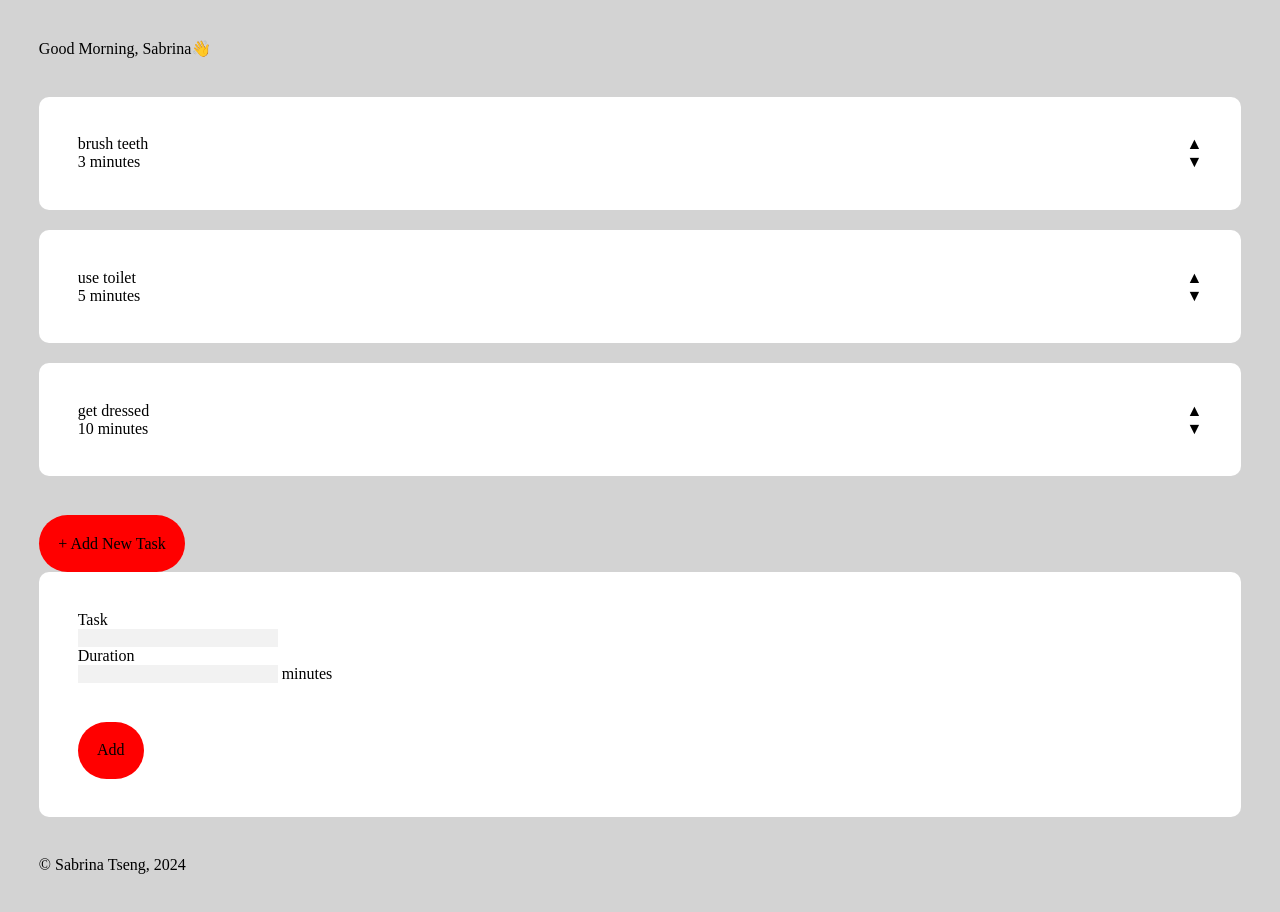
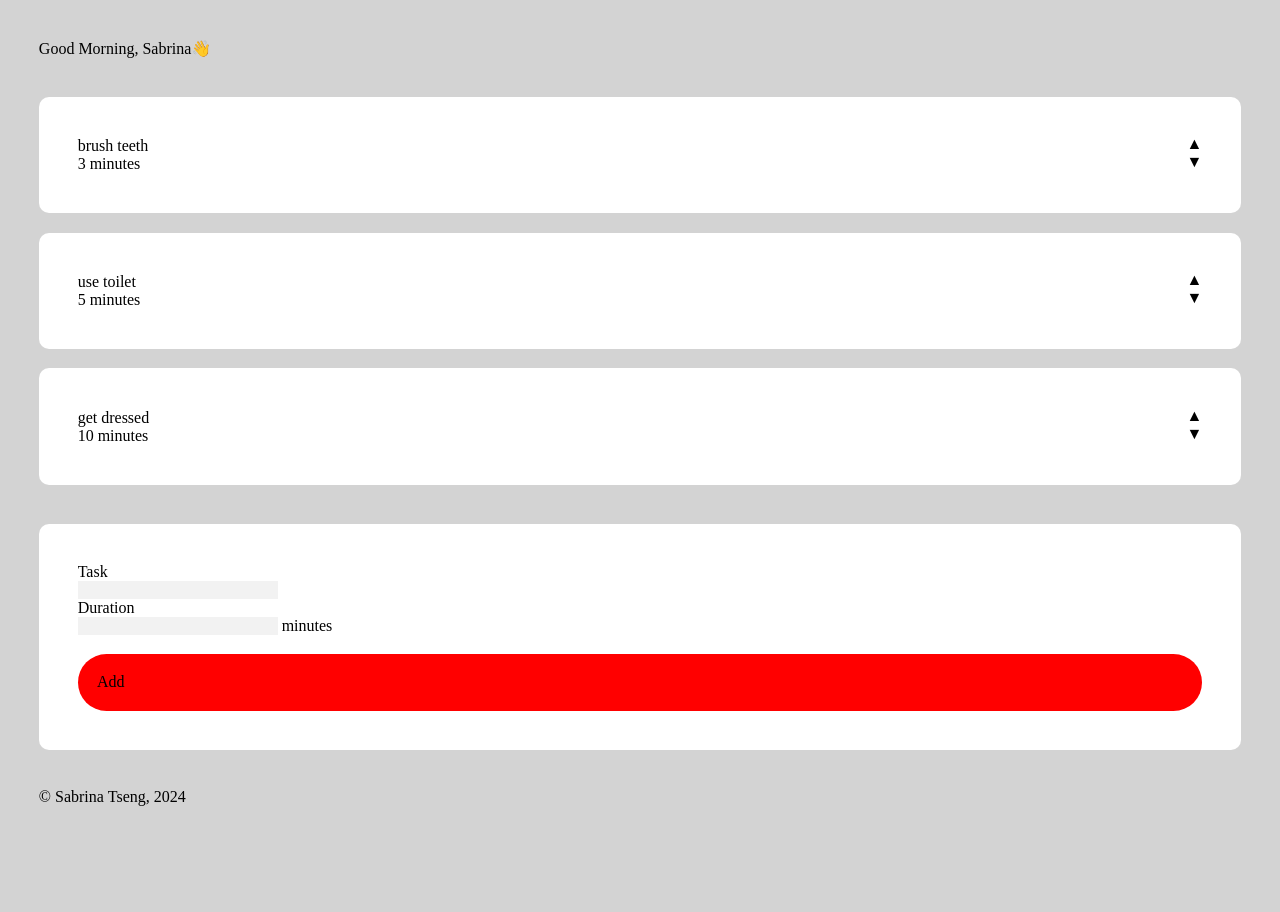
Before and after one commit to Sabrina-Tseng/functions, a plain HTML site: page index.html in a window 1280 px wide. Both pictures are taken after a click on the button "+ Add New Task". After the commit the page ends 845 px from the top, so only its background shows below. Drawn offline with nearby package versions, Linux system fonts and the light colour scheme.

Commit message:
functional todo list

```diff
--- a/css/style.css
+++ b/css/style.css
@@ -55,38 +55,78 @@ body {
 
 
 /* ==================== todo list ==================== */
+#todo {
+	display: flex;
+	flex-direction: column;
+	gap: var(--gutter);
+}
 #todo-list {
 	display: flex;
 	flex-direction: column;
 	gap: calc(var(--gutter)/2);
 }
-#todo-list li{
+#todo-list li {
+	padding: var(--gutter);
+	background-color: var(--list-color);
+	border-radius: 10px;
+
 	display: flex;
 	flex-direction: row;
 	justify-content: space-between;
+	align-items: center;
+}
 
-	padding: var(--gutter);
-	background-color: var(--list-color);
-	border-radius: 10px;
+/* arrow */
+.list-control {
+	display: flex;
+	flex-direction: row;
 }
-#todo-list li div:last-child {
+.arrow {
 	display: flex;
 	flex-direction: column;
+}
+
+/* delete */
+.no-space {
+	width: 0;
+}
+.delete {
+	position: relative;
+	left: calc(var(--gutter)/2);
+	width: var(--gutter);
+	height: var(--gutter);
+	border-radius: 100px;
+	background-color: red;
+	display: flex;
+	justify-content: center;
+	align-items: center;
+
+	opacity: 0;
+	transition: 0.25s;
+}
+li:hover .delete {
+	opacity: 1;
 }
 
 /* add new task */
 button {
 	display: block;
+	width: 100%;
 	padding: calc(var(--gutter)/2);
 	background-color: red;
 	border-radius: 100px;
-	margin-top: var(--gutter);
 }
 form {
 	padding: var(--gutter);
 	background-color: var(--list-color);
 	border-radius: 10px;
+	display: flex;
+	flex-direction: column;
+	gap: calc(var(--gutter)/2);
 }
 input {
 	background-color: rgba(0, 0, 0, 0.05);
 }
+.hidden {
+	display: none;
+}
--- a/index.html
+++ b/index.html
@@ -20,19 +20,21 @@
 		</header>
 
 		<main class="margin">
-			<section>
+			<section id="todo">
 				<ul id="todo-list">
 				</ul>
-
-				<button id="add">+ Add New Task</button>
-				<form name="add-new-task" id="add-form">
-					<label for="task">Task</label><br>
-					<input type="text" id="task" name="task" required><br>
-					<label for="time">Duration</label><br>
-					<input type="number" id="time" name="time" min="1" required> minutes
-					<button type="submit">Add</button>
-				</form>
-
+				<div>
+					<button id="add-button">+ Add New Task</button>
+					<div id="form">
+						<!-- <form name="add-new-task" id="add-form">
+							<label for="task">Task</label><br>
+							<input type="text" id="task" name="task" required><br>
+							<label for="time">Duration</label><br>
+							<input type="number" id="time" name="time" min="1" required> minutes
+							<button type="submit">Add</button>
+						</form> -->
+					</div>
+				</div>
 			</section>
 		</main>
 
--- a/todo.js
+++ b/todo.js
@@ -3,9 +3,8 @@ const todoItems = [];
 
 //find in html
 const dotolist = document.getElementById('todo-list');
-const addButton = document.getElementById('add');
-const addform =  document.getElementById('add-form');
-
+const form =  document.getElementById('form');
+const addButton = document.getElementById('add-button');
 
 //set up swap method
 // Array.prototype.swap = function(a, b){
@@ -49,34 +48,26 @@ function displayTask(){
 					<h3>${item.name}</h3>
 					<p>${item.duration} minutes</p>
 				</div>
-				<div class='arrows'>
+				<div class='list-control'>
+					<div class='arrow'>
 						<span class='up-arrow'>▲</span>
 						<span class='down-arrow'>▼</span>
+					</div>
+					<div class='no-space'>
+						<div class='delete'>
+							<span>✖</span>
+						</div>
+					</div>
 				</div>
 			</li>
 			`
 	})
 
-	// for ( let itemNum in todoItems ){
-	// 	list += `
-	// 		<li>
-	// 			<div>
-	// 				<h3>${todoItems[itemNum].name}</h3>
-	// 				<p>${todoItems[itemNum].duration} minutes</p>
-	// 			</div>
-	// 			<div class='arrows'>
-	// 				<span class='up-arrow'>▲</span>
-	// 				<span class='down-arrow'>▼</span>
-	// 			</div>
-	// 		</li>
-	// 		`
-	// }
-
 	dotolist.innerHTML = list;
 
 	//sort
-	let upArrows = document.querySelectorAll(".up-arrow");
-	let downArrows = document.querySelectorAll(".down-arrow");
+	const upArrows = document.querySelectorAll(".up-arrow");
+	const downArrows = document.querySelectorAll(".down-arrow");
 
 	for ( let i in upArrows ){
 		upArrows[i].onclick = function(){
@@ -94,6 +85,16 @@ function displayTask(){
 			}
 		}
 	}
+
+	//delete
+	const deleteBtn = document.querySelectorAll(".delete");
+	for ( let i in deleteBtn ){
+		deleteBtn[i].onclick = function(){
+				todoItems.splice(i,1);
+				displayTask();
+		}
+	}
+
 }
 displayTask();
 
@@ -103,15 +104,21 @@ displayTask();
 // 	$( "#todo-list" ).sortable();
 //   } );
 
-
-//delete
-	// this.parentNode.parentNode.remove();
-
-
 //add new task
 addButton.addEventListener("click",function(e){
-	console.log("add");
-});
+	addButton.classList.add("hidden");
+	form.innerHTML = `
+		<form name="add-new-task" id="add-form">
+			<div>
+				<label for="task">Task</label><br>
+				<input type="text" id="task" name="task" required><br>
+				<label for="time">Duration</label><br>
+				<input type="number" id="time" name="time" min="1" required> minutes
+			</div>
+			<button type="submit">Add</button>
+		</form>
+	`
+	const addform =  document.getElementById('add-form');
 
 	addform.addEventListener('submit', function(e){
 		e.preventDefault();
@@ -123,5 +130,8 @@ addform.addEventListener('submit', function(e){
 			console.log("add");
 			addNewTask(taskInput.value, timeInput.value);
 			displayTask();
+			form.innerHTML = "";
+			addButton.classList.remove("hidden");
 		};
 	})
+});
```
Lines whose indentation alone changed are shown as unchanged.
